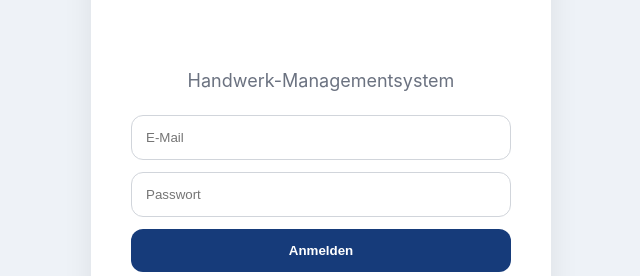
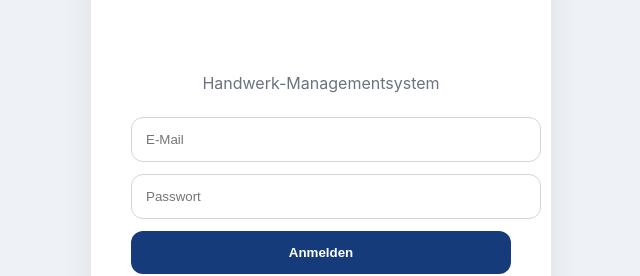
Before and after one commit to jobflow-app/jobflow-app, a Next.js app: page / in a window 1280 px wide. Shown: the part 279-555 px from the top of the page, without its empty margins (319-959 px from the left). Built offline with nearby package versions, Linux system fonts and the light colour scheme.

Commit message:
Update page.js

```diff
--- a/app/page.js
+++ b/app/page.js
@@ -1,7 +1,18 @@
+'use client'
+
+import { useState } from 'react'
+
 export default function HomePage() {
+
+  const [email,setEmail] = useState('')
+  const [password,setPassword] = useState('')
+
   return (
+
     <main style={styles.page}>
+
       <div style={styles.card}>
+
         <img
           src="/logo.png"
           alt="JobFlow"
@@ -15,12 +26,16 @@ export default function HomePage() {
         <input
           type="email"
           placeholder="E-Mail"
+          value={email}
+          onChange={(e)=>setEmail(e.target.value)}
           style={styles.input}
         />
 
         <input
           type="password"
           placeholder="Passwort"
+          value={password}
+          onChange={(e)=>setPassword(e.target.value)}
           style={styles.input}
         />
 
@@ -31,63 +46,64 @@ export default function HomePage() {
         <p style={styles.languages}>
           Deutsch | English | BHS
         </p>
+
       </div>
+
     </main>
   )
 }
 
 const styles = {
-  page: {
-    minHeight: "100vh",
-    display: "flex",
-    alignItems: "center",
-    justifyContent: "center",
-    background: "#eef2f7"
+
+page:{
+minHeight:'100vh',
+display:'flex',
+alignItems:'center',
+justifyContent:'center',
+background:'#eef2f7'
 },
 
-  card: {
-    background: "#fff",
-    padding: "40px",
-    borderRadius: "24px",
-    width: "380px",
-    textAlign: "center",
-    boxShadow: "0 10px 30px rgba(0,0,0,0.08)"
+card:{
+width:'380px',
+background:'#fff',
+borderRadius:'24px',
+padding:'40px',
+textAlign:'center',
+boxShadow:'0 10px 30px rgba(0,0,0,0.08)'
 },
 
-  logo: {
-    width: "170px",
-    marginBottom: "10px"
+logo:{
+width:'180px',
+marginBottom:'10px'
 },
 
-  subtitle: {
-    color: "#6b7280",
-    marginBottom: "24px",
-    fontSize: "18px"
+subtitle:{
+marginBottom:'24px',
+color:'#6b7280'
 },
 
-  input: {
-    width: "100%",
-    padding: "14px",
-    marginBottom: "12px",
-    borderRadius: "12px",
-    border: "1px solid #d1d5db",
-    boxSizing: "border-box"
+input:{
+width:'100%',
+padding:'14px',
+marginBottom:'12px',
+borderRadius:'12px',
+border:'1px solid #d1d5db'
 },
 
-  button: {
-    width: "100%",
-    padding: "14px",
-    borderRadius: "12px",
-    border: "none",
-    background: "#163b7a",
-    color: "#fff",
-    fontWeight: "700",
-    cursor: "pointer"
+button:{
+width:'100%',
+padding:'14px',
+borderRadius:'12px',
+background:'#163b7a',
+color:'#fff',
+fontWeight:'700',
+border:'none'
 },
 
-  languages: {
-    marginTop: "14px",
-    fontSize: "14px",
-    color: "#6b7280"
+languages:{
+marginTop:'14px',
+fontSize:'14px',
+color:'#6b7280'
 }
+
 }
```
Lines whose indentation alone changed are shown as unchanged.
